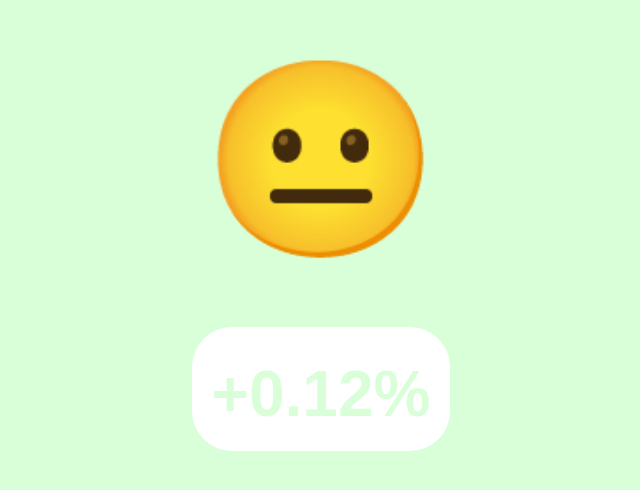
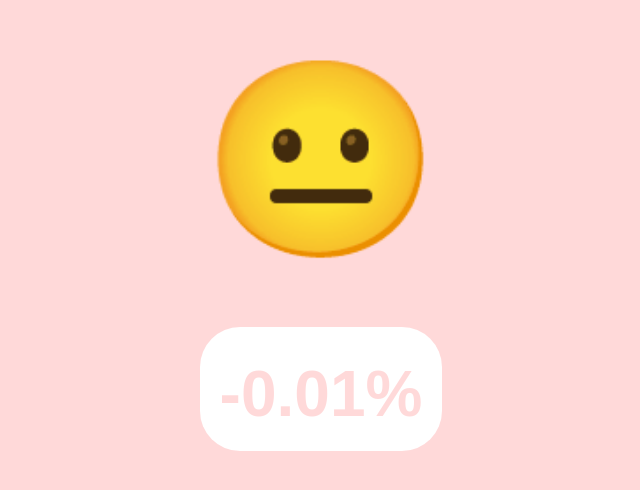
Before and after one commit to brycedorn/market-vibe, a plain HTML site: page index.html in a window 1280 px wide. Shown: the part 124-614 px from the top of the page, without its empty margins (319-959 px from the left). Drawn offline with Linux system fonts and the light colour scheme.

Commit message:
Deploying to gh-pages from  @ 807e35fddea063578d8a796880931a9249de61c7 🚀

```diff
--- a/index.html
+++ b/index.html
@@ -1 +1 @@
-<!DOCTYPE html><html><head><title>Market is 😐 today.</title><meta charset="utf-8"><link rel="preconnect" href="https://finnhub.io"></head><body style="margin:0"><div style="width:100%;height:100vh;display:flex;flex-direction:column;align-items:center;justify-content:center;background-color:rgba(0,255,0,.15);font-family:sans-serif"><h1 style="font-size:12em;cursor:default;margin:0">😐</h1><h2 style="border-radius:40px;background:#fff;cursor:default;padding:30px 20px 20px;color:rgba(0,255,0,.15);font-size:4em">+0.12%</h2></div> </body></html>
+<!DOCTYPE html><html><head><title>Market is 😐 today.</title><meta charset="utf-8"><link rel="preconnect" href="https://finnhub.io"></head><body style="margin:0"><div style="width:100%;height:100vh;display:flex;flex-direction:column;align-items:center;justify-content:center;background-color:rgba(255,0,0,.15);font-family:sans-serif"><h1 style="font-size:12em;cursor:default;margin:0">😐</h1><h2 style="border-radius:40px;background:#fff;cursor:default;padding:30px 20px 20px;color:rgba(255,0,0,.15);font-size:4em">-0.01%</h2></div> </body></html>
```
